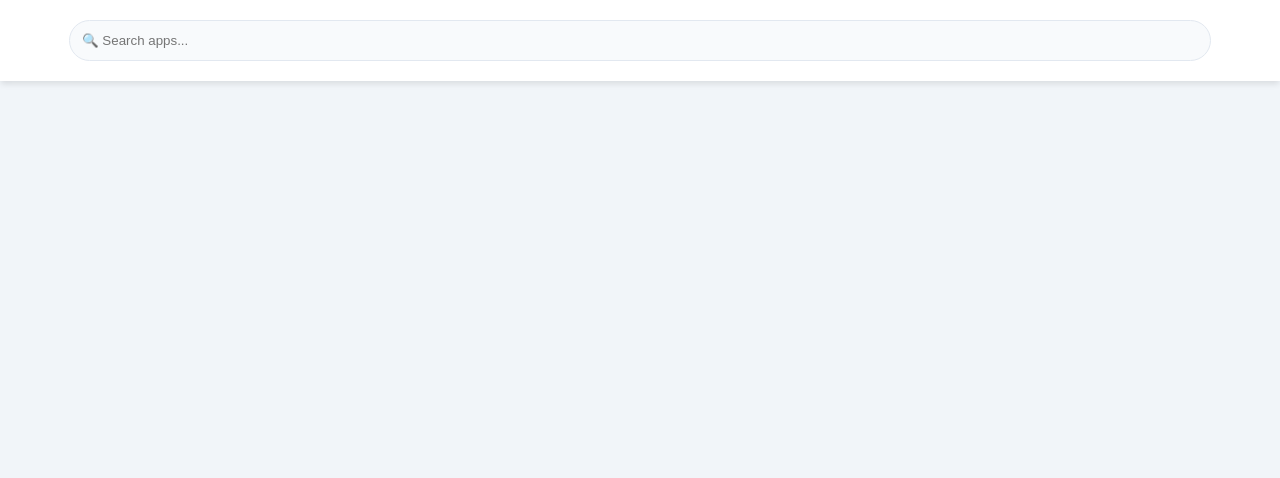
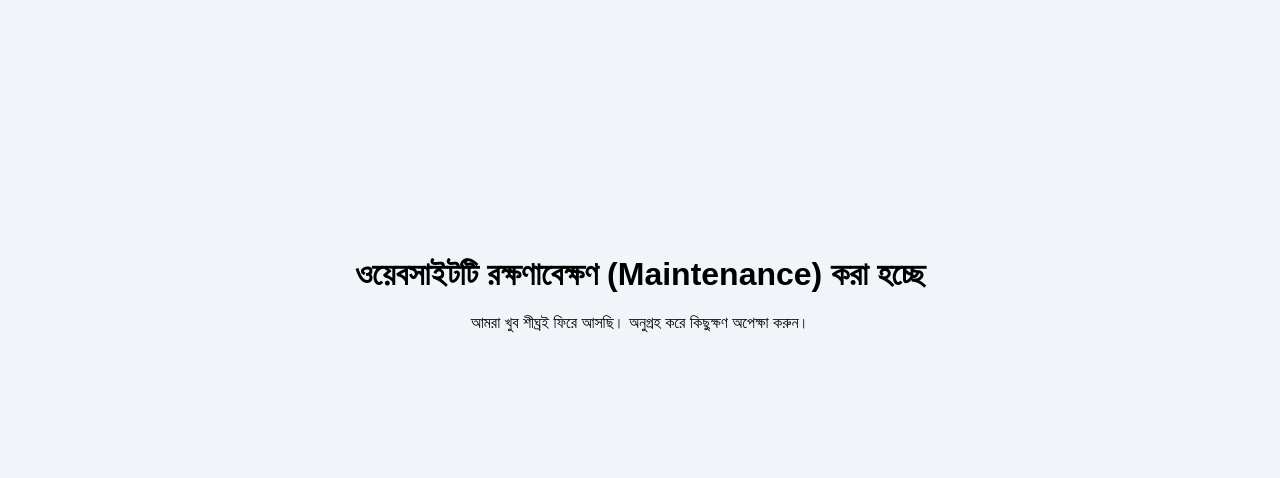
Before and after one commit to surojitsurojit523-alt/Jjg, a plain HTML site: page index.html in a window 1280 px wide. Shown: the top 478 px of the page. Drawn offline with Linux system fonts and the light colour scheme; no server answers.

Commit message:
Update index.html

```diff
--- a/index.html
+++ b/index.html
@@ -136,5 +136,17 @@
         // Load data on start
         renderApps();
     </script>
+    <script>
+    // ওয়েবসাইটটি সাময়িকভাবে বন্ধ করার কোড
+    document.addEventListener("DOMContentLoaded", function() {
+        document.body.innerHTML = `
+            <div style="text-align:center; margin-top:20%; font-family:sans-serif;">
+                <h1>ওয়েবসাইটটি রক্ষণাবেক্ষণ (Maintenance) করা হচ্ছে</h1>
+                <p>আমরা খুব শীঘ্রই ফিরে আসছি। অনুগ্রহ করে কিছুক্ষণ অপেক্ষা করুন।</p>
+            </div>
+        `;
+    });
+    </script>
+
 </body>
 </html>
```
